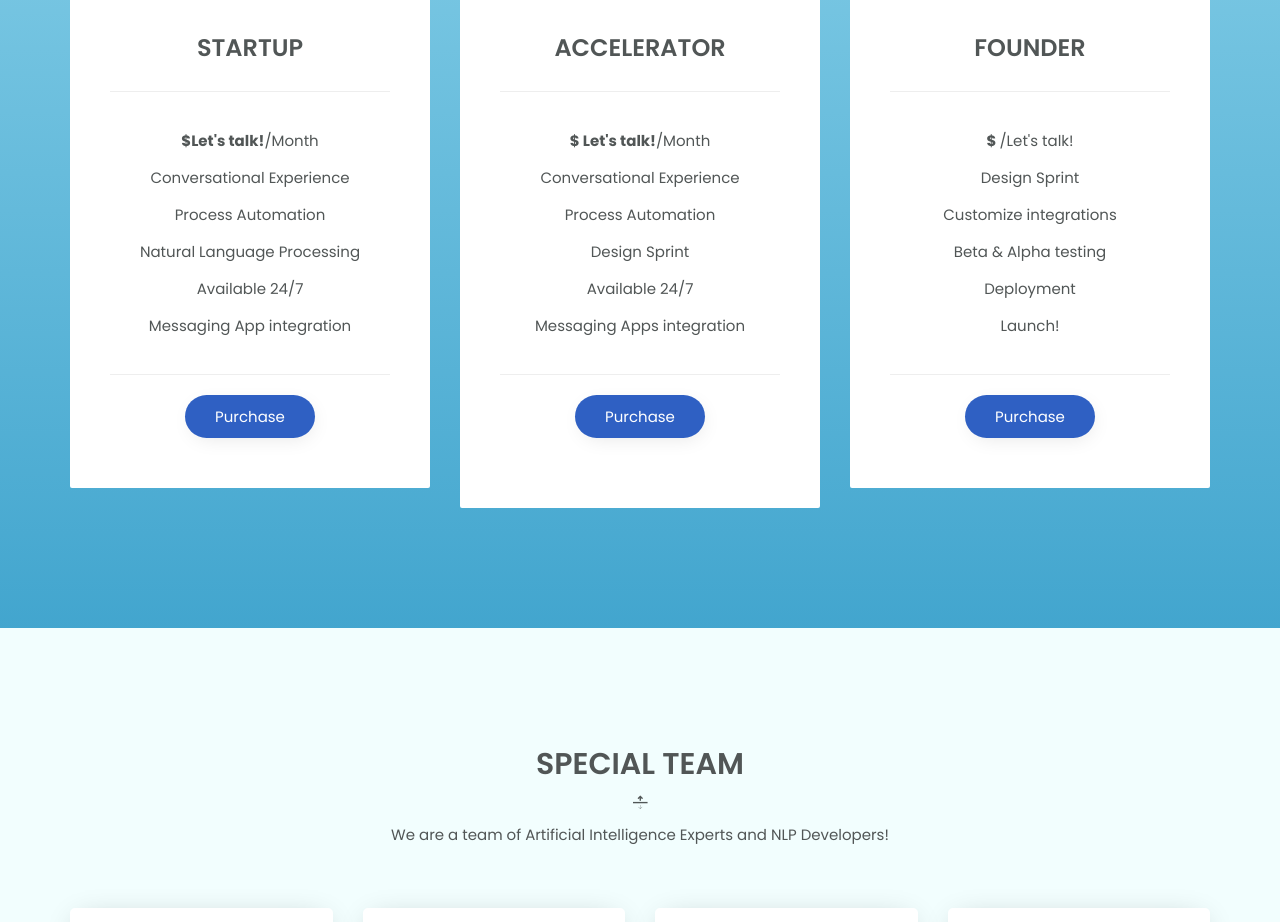
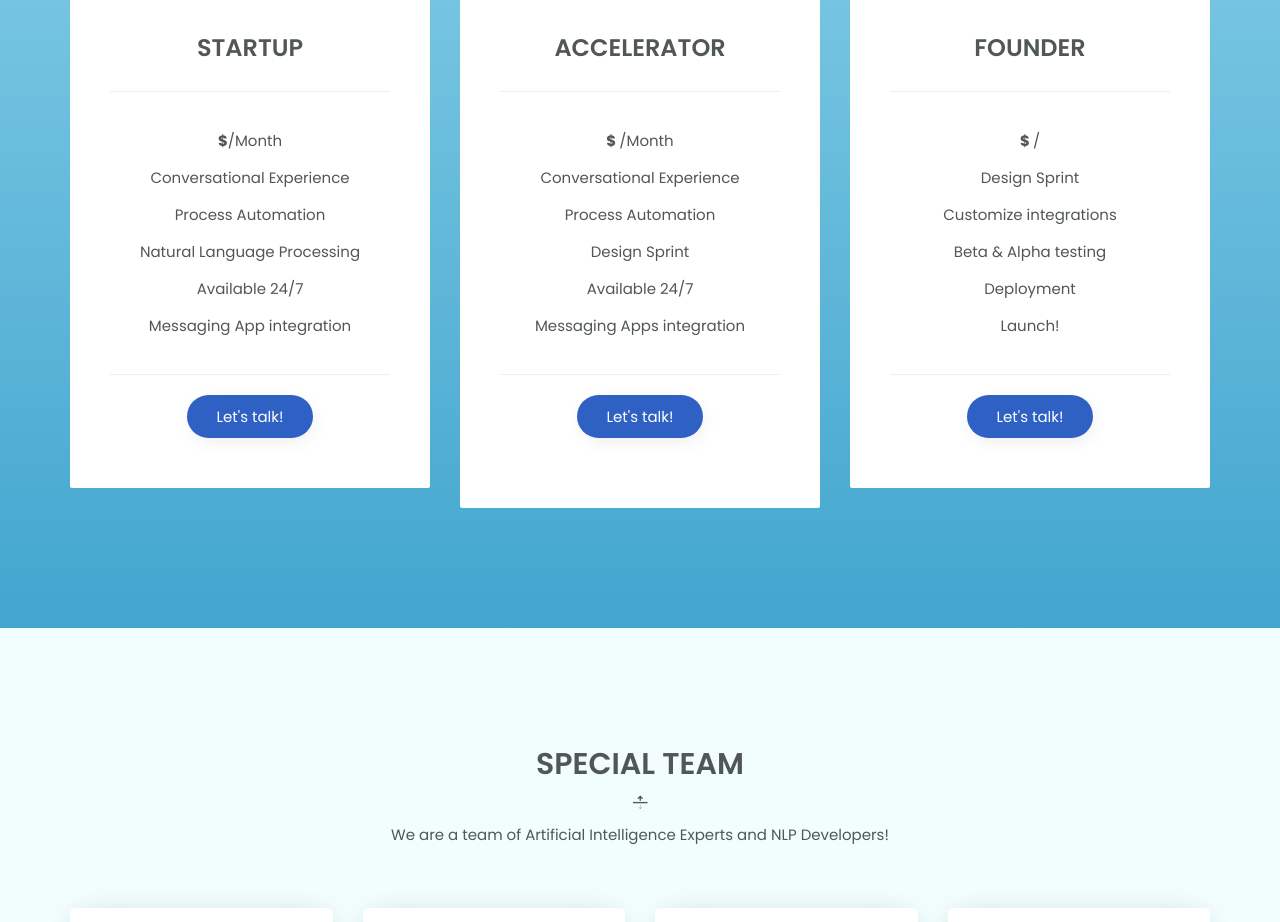
Before and after one commit to aibotsacademy/talktoai, a plain HTML site: page index.html in a window 1280 px wide. Shown: the part 3126-4048 px from the top of the page. Drawn offline with Linux system fonts and the light colour scheme.

Commit message:
Update index.html

```diff
--- a/index.html
+++ b/index.html
@@ -101,6 +101,7 @@
                     <p>Automate your business with Artificial Intelligence technologies.</p>
                     <a href="#" class="button white">Our Demos</a>
                 </div>
+
 <!-- Load Facebook SDK for JavaScript -->
       <div id="fb-root"></div>
       <script>
@@ -412,7 +413,7 @@
                         <h3 class="text-uppercase price-title">Startup</h3>
                         <hr>
                         <ul class="list-unstyled">
-                            <li><strong class="amount"> $<span class="big">Let's talk!</span></strong>/Month</li>
+                            <li><strong class="amount"> $<span class="big"></span></strong>/Month</li>
                             <li>Conversational Experience</li>
                             <li>Process Automation</li>
                             <li>Natural Language Processing</li>
@@ -420,7 +421,7 @@
                             <li>Messaging App integration</li>
                         </ul>
                         <hr>
-                        <a href="#" class="button">Purchase</a>
+                        <a href="#" class="button"> Let's talk!</a>
                     </div>
                 </div>
                 <div class="col-xs-12 col-sm-4">
@@ -429,7 +430,7 @@
                         <h3 class="text-uppercase price-title">Accelerator</h3>
                         <hr>
                         <ul class="list-unstyled">
-                            <li><strong class="amount">$ <span class="big"> Let's talk!</span></strong>/Month</li>
+                            <li><strong class="amount">$ <span class="big"> </span></strong>/Month</li>
                             <li>Conversational Experience</li>
                             <li>Process Automation</li>
                             <li>Design Sprint</li>
@@ -437,7 +438,7 @@
                             <li>Messaging Apps integration</li>
                         </ul>
                         <hr>
-                        <a href="#" class="button">Purchase</a>
+                        <a href="#" class="button"> Let's talk!</a>
                     </div>
                 </div>
                 <div class="col-xs-12 col-sm-4">
@@ -445,7 +446,7 @@
                         <h3 class="text-uppercase price-title">Founder</h3>
                         <hr>
                         <ul class="list-unstyled">
-                            <li><strong class="amount">$ <span class="big"> </span></strong>/Let's talk!</li>
+                            <li><strong class="amount">$ <span class="big"> </span></strong>/</li>
                             <li>Design Sprint</li>
                             <li>Customize integrations</li>
                             <li>Beta & Alpha testing</li>
@@ -453,7 +454,7 @@
                             <li>Launch!</li>
                         </ul>
                         <hr>
-                        <a href="#" class="button">Purchase</a>
+                        <a href="#" class="button"> Let's talk!</a>
                     </div>
                 </div>
             </div>
```
